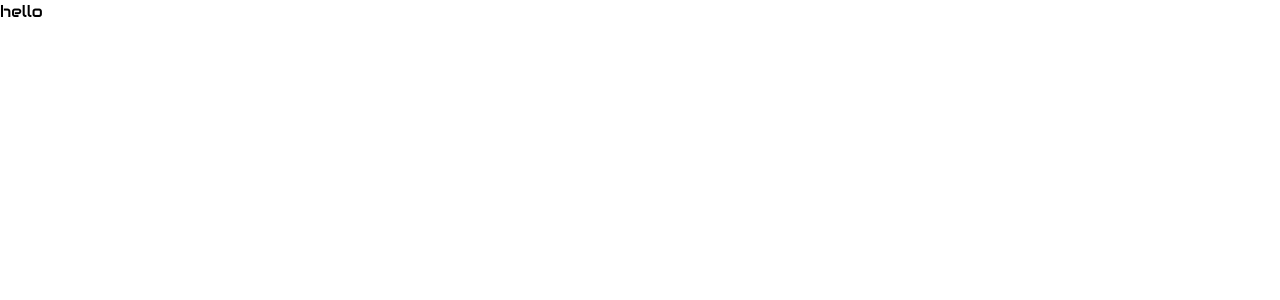
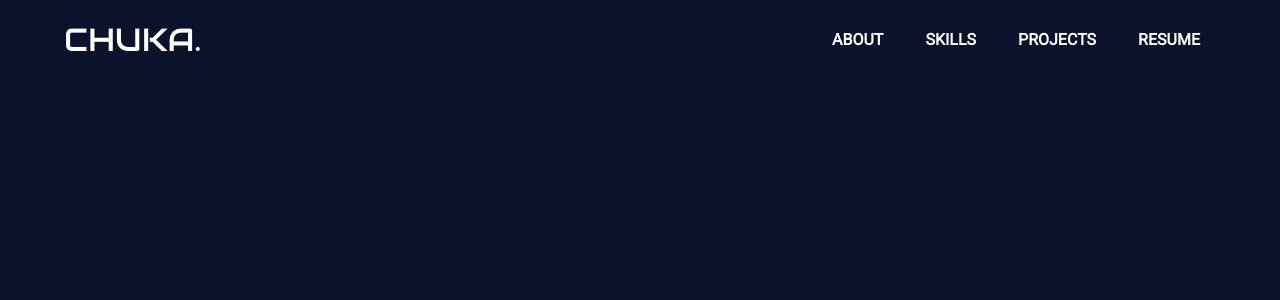
Before and after one commit to Doziechuks/myPortfoliov2, a React (Create React App) app: page / in a window 1280 px wide. Shown: the top 300 px of the page. Built offline with nearby package versions, Linux system fonts and the light colour scheme.

Commit message:
built the navbar component

```diff
--- a/package.json
+++ b/package.json
@@ -8,6 +8,7 @@
     "@testing-library/user-event": "^13.5.0",
     "react": "^18.2.0",
     "react-dom": "^18.2.0",
+    "react-icons": "^4.8.0",
     "react-scripts": "5.0.1",
     "web-vitals": "^2.1.4"
   },
--- a/src/App.js
+++ b/src/App.js
@@ -1,9 +1,10 @@
+import HomePage from "./HomePage";
 
 function App() {
   return (
-    <div className="">
-     hello
-    </div>
+    <>
+     <HomePage />
+    </>
   );
 }
 
--- /dev/null
+++ b/src/HomePage.jsx
@@ -0,0 +1,12 @@
+import React from 'react';
+import Navbar from './components/Navbar';
+
+const HomePage = () => {
+  return (
+    <div className='w-full'>
+      <Navbar />
+    </div>
+  )
+}
+
+export default HomePage;
--- /dev/null
+++ b/src/components/Navbar.jsx
@@ -0,0 +1,79 @@
+import React, { useState } from 'react'
+import { AiOutlineClose, AiOutlineMenu } from "react-icons/ai";
+import resume from "../assets/obodozie chuka.pdf";
+
+const Navbar = () => {
+  const [nav, setNav] = useState(false);
+  const handleNav = () => {
+    setNav(!nav);
+  }
+  return (
+    <div className="w-full text-white px-[2rem] sm:px-[4rem] py-[1rem] flex justify-between items-center">
+      <h1
+        className='font-["Audiowide"] text-[1.5rem] sm:text-[2rem] cursor-pointer'
+        onClick={() => setNav(false)}
+      >
+        CHUKA.
+      </h1>
+      <ul className="w-full max-w-[25rem] sm:flex justify-between items-center hidden">
+        <li className="py-[0.5rem] px-[1rem] font-bold uppercase cursor-pointer hover:text-gray-400">
+          about
+        </li>
+        <li className="py-[0.5rem] px-[1rem] font-bold uppercase cursor-pointer hover:text-gray-400">
+          skills
+        </li>
+        <li className="py-[0.5rem] px-[1rem] font-bold uppercase cursor-pointer hover:text-gray-400">
+          projects
+        </li>
+        <a
+          href={resume}
+          download
+          className="block py-[0.5rem] px-[1rem] font-bold uppercase cursor-pointer hover:text-gray-400"
+        >
+          resume
+        </a>
+      </ul>
+      <div onClick={handleNav} className="sm:hidden block cursor-pointer">
+        {nav ? <AiOutlineClose size={25} /> : <AiOutlineMenu size={25} />}
+      </div>
+
+      {/* mobile navbar */}
+      <ul
+        className={
+          nav
+            ? "fixed top-[4rem] left-0 h-full bg-[#1D2C67] w-full max-w-[15rem] ease-in-out duration-[0.5s]"
+            : "fixed top-[4rem] h-full left-[-100%] ease-in-out duration-[0.5s]"
+        }
+      >
+        <li
+          onClick={() => setNav(false)}
+          className="py-[2rem] pl-[2rem] border-b border-gray-500 uppercase font-bold cursor-pointer"
+        >
+          about
+        </li>
+        <li
+          onClick={() => setNav(false)}
+          className="py-[2rem] pl-[2rem] border-b border-gray-500 uppercase font-bold cursor-pointer"
+        >
+          skills
+        </li>
+        <li
+          onClick={() => setNav(false)}
+          className="py-[2rem] pl-[2rem] border-b border-gray-500 uppercase font-bold cursor-pointer"
+        >
+          projects
+        </li>
+        <a
+          href={resume}
+          download
+          onClick={() => setNav(false)}
+          className="block py-[2rem] pl-[2rem] border-b border-gray-500 uppercase font-bold cursor-pointer"
+        >
+          resume
+        </a>
+      </ul>
+    </div>
+  );
+}
+
+export default Navbar
--- a/src/index.css
+++ b/src/index.css
@@ -4,5 +4,8 @@
 
 *{
   font-family: 'Roboto', sans-serif;
-  font-family: 'Audiowide', cursive;
+
 }
+body{
+   background-color: #0C122C;
+}
```
Also changed, not shown: 2 other files (tests, documents, lock files or other folders).
